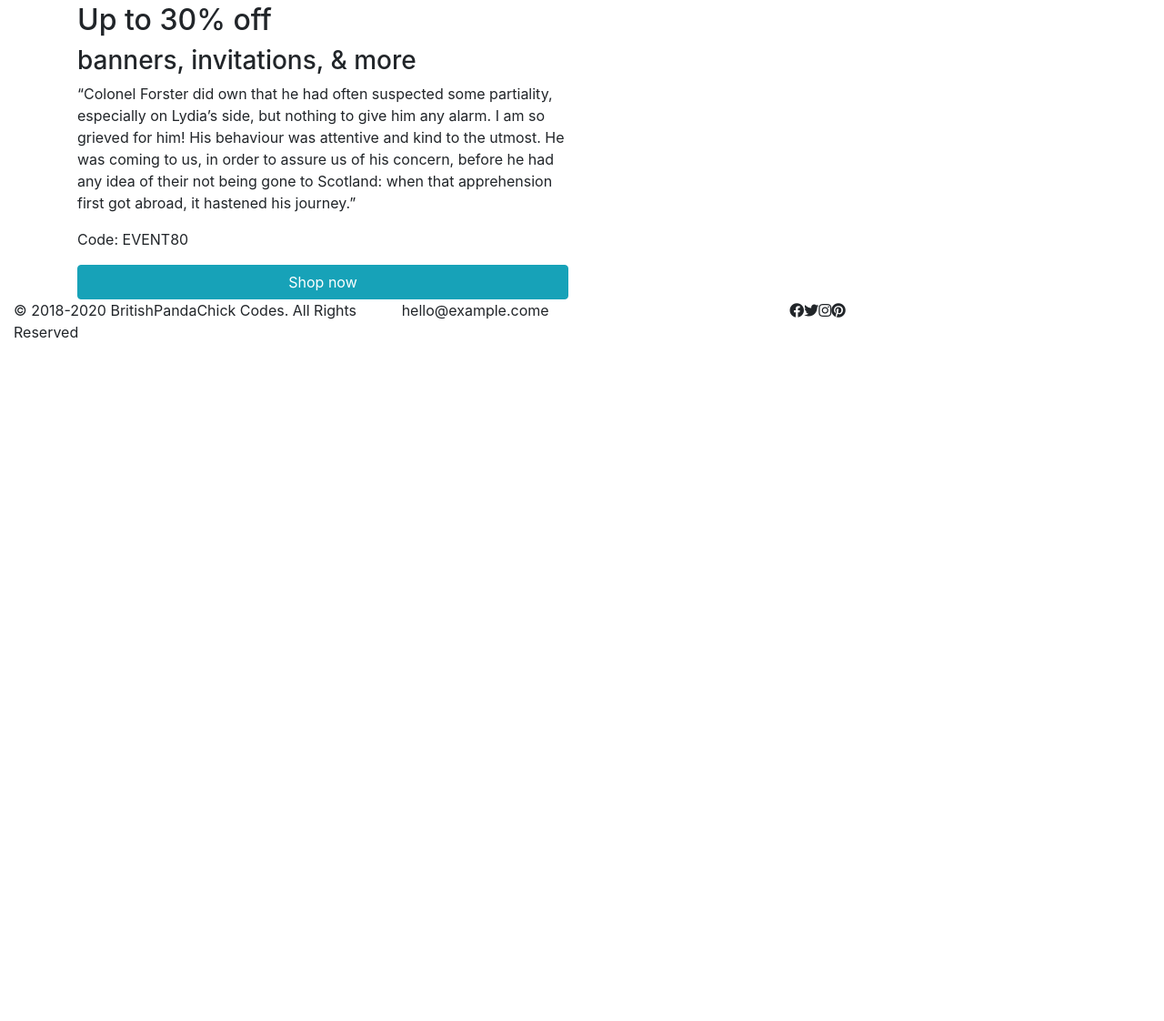
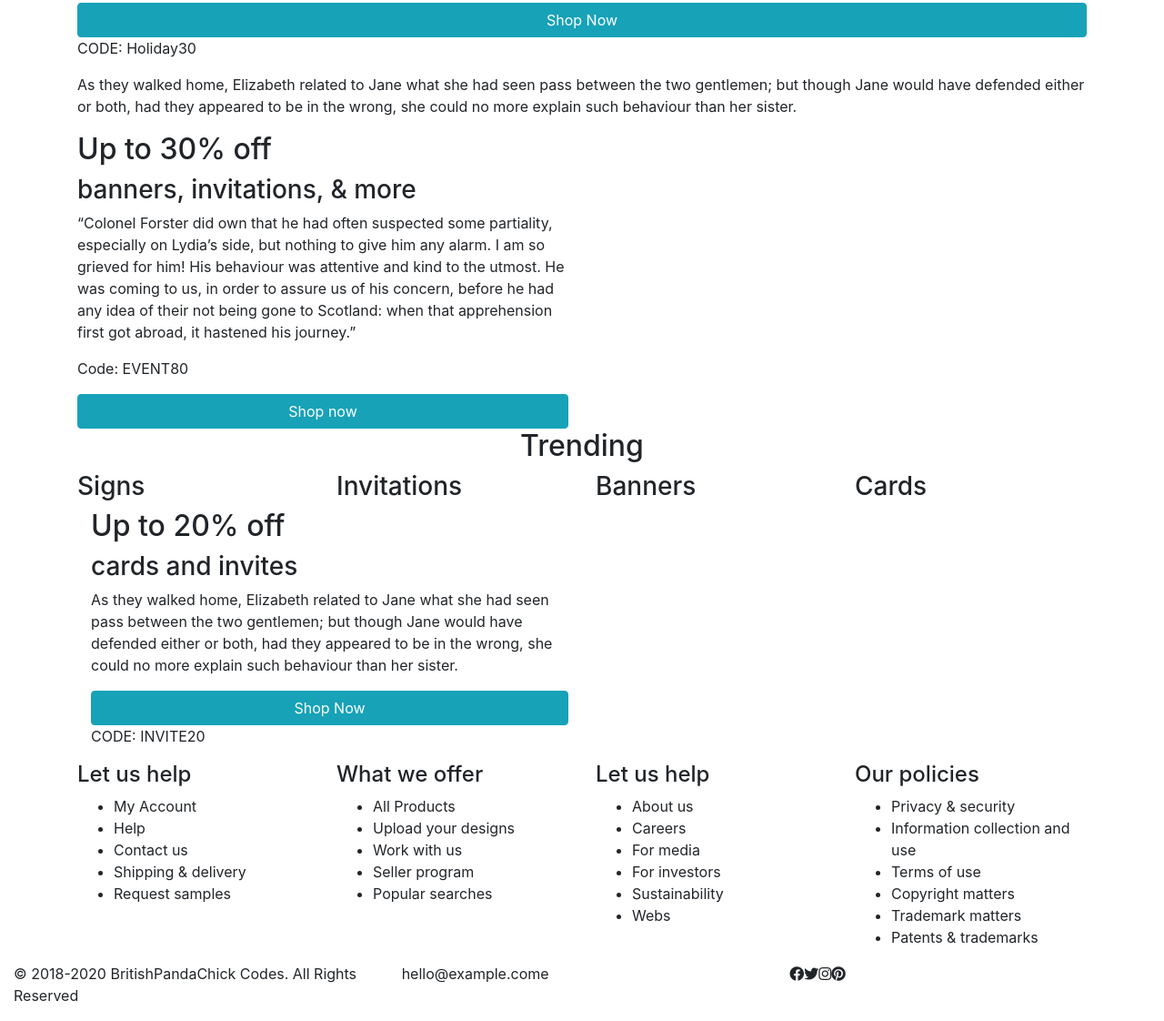
Before and after one commit to BritishPandaChick/30sites-printing-company, a plain HTML site: page index.html in a window 1280 px wide. Shown: the part 295-1417 px from the top of the page at 91% size. Before the commit the page ends 800 px from the top, so only its background shows below. Drawn offline with nearby package versions, Linux system fonts and the light colour scheme.

Commit message:
Add sections for deals, bottom navigation, and trending section. Update header navigation. Start adding section for email

```diff
--- a/index.html
+++ b/index.html
@@ -27,12 +27,18 @@
           <div class="collapse navbar-collapse" id="navbarSupportedContent">
             <form class="form-inline my-2 my-lg-0">
               <input class="form-control mr-sm-2" type="search" placeholder="Search" aria-label="Search">
-              <button class="btn btn-outline-success my-2 my-sm-0" type="submit">Search</button>
+              <button class="btn btn-info my-2 my-sm-0" type="submit">Search</button>
             </form>
 
             <ul class="navbar-nav mr-auto">
-              <li class="nav-item">
-                <a class="nav-link" href="#">All Products</a>
+              <li class="nav-item dropdown">
+                <a class="nav-link dropdown-toggle" href="#" id="allProducts" role="button" data-toggle="dropdown" aria-haspopup="true" aria-expanded="false">All Products</a>
+                <div class="dropdown-menu" aria-labelledby="allProducts">
+                  <a class="dropdown-item" href="#">Promotional Products</a>
+                  <a class="dropdown-item" href="#">Digital Products</a>
+                  <a class="dropdown-item" href="#">Gifts</a>
+
+                </div>
               </li>
 
               <li class="nav-item dropdown">
@@ -42,21 +48,9 @@
                 <div class="dropdown-menu" aria-labelledby="navbarDropdown">
                   <a class="dropdown-item" href="#">The Mandalorian</a>
                   <a class="dropdown-item" href="#">Mulan</a>
-                  <a class="dropdown-item" href="#">Cinderella</a>
+                  <a class="dropdown-item" href="#">Cinderella 80th Anniversary</a>
                   <a class="dropdown-item" href="#">Onward</a>
                 </div>
-              </li>
-
-              <li class="nav-item">
-                <a class="nav-link" href="#">Promotional Products</a>
-              </li>
-
-              <li class="nav-item">
-                <a class="nav-link" href="#">Digital Products</a>
-              </li>
-
-              <li class="nav-item">
-                <a class="nav-link" href="#">Gifts</a>
               </li>
 
               <li class="nav-item dropdown">
@@ -74,6 +68,18 @@
                   <a class="dropdown-item" href="#">National Geographic</a>
                 </div>
               </li>
+
+              <li class="nav-item">
+                <a class="nav-link" href="#">Promotional Products</a>
+              </li>
+
+              <li class="nav-item">
+                <a class="nav-link" href="#">Digital Products</a>
+              </li>
+
+              <li class="nav-item">
+                <a class="nav-link" href="#">Gifts</a>
+              </li>
             </ul>
           </div>
         </nav>
@@ -85,6 +91,19 @@
         <div class="container">
           <h2 class="text-center">Christmas in July</h2>
           <p>Soon after their return, a letter was delivered to Miss Bennet; it came from Netherfield. The envelope contained a sheet of elegant, little, hot-pressed paper, well covered with a lady’s fair, flowing hand; and Elizabeth saw her sister’s countenance change as she read it, and saw her dwelling intently on some particular passages. Jane recollected herself soon, and putting the letter away, tried to join with her usual cheerfulness in the general conversation; but Elizabeth felt an anxiety on the subject which drew off her attention even from Wickham; and no sooner had he and his companion taken leave, than a glance from Jane invited her to follow her up stairs. When they had gained their own room, Jane, taking out the letter, said:</p>
+          <button class="btn btn-block btn-info">Shop Now</button>
+          <p><span>CODE:</span> Holiday30</p>
+          <p>As they walked home, Elizabeth related to Jane what she had seen pass between the two gentlemen; but though Jane would have defended either or both, had they appeared to be in the wrong, she could no more explain such behaviour than her sister.</p>
+        </div>
+      </section>
+
+      <section id="email">
+        <div class="container">
+          <form>
+            <div class="row">
+
+            </div>
+          </form>
         </div>
       </section>
 
@@ -98,6 +117,91 @@
               <p>Code: <span>EVENT80</span></p>
               <button class="btn btn-block btn-info">Shop now</button>
             </div>
+          </div>
+        </div>
+      </section>
+
+      <section id="trending">
+        <div class="container">
+          <h2 class="text-center">Trending</h2>
+          <div class="row">
+            <div class="col-sm-12 col-md-3 col-lg-3">
+              <h3>Signs</h3>
+            </div>
+            <div class="col-sm-12 col-md-3 col-lg-3">
+              <h3>Invitations</h3>
+            </div>
+            <div class="col-sm-12 col-md-3 col-lg-3">
+              <h3>Banners</h3>
+            </div>
+            <div class="col-sm-12 col-md-3 col-lg-3">
+              <h3>Cards</h3>
+            </div>
+          </div>
+        </div>
+      </section>
+
+      <section id="second-deal">
+        <div class="container">
+          <div class="col-sm-12 col-md-6 col-lg-6">
+            <h2>Up to 20% off</h2>
+            <h3>cards and invites</h3>
+            <p>As they walked home, Elizabeth related to Jane what she had seen pass between the two gentlemen; but though Jane would have defended either or both, had they appeared to be in the wrong, she could no more explain such behaviour than her sister.</p>
+            <button class="btn btn-block btn-info">Shop Now</button>
+            <p><span>CODE:</span> INVITE20</p>
+          </div>
+        </div>
+      </section>
+
+      <section id="bottom-nav">
+        <div class="container">
+          <div class="row">
+            <div class="col-sm-12 col-md-3 col-lg-3">
+              <h4>Let us help</h4>
+              <ul>
+                <li>My Account</li>
+                <li>Help</li>
+                <li>Contact us</li>
+                <li>Shipping & delivery</li>
+                <li>Request samples</li>
+              </ul>
+            </div>
+
+            <div class="col-sm-12 col-md-3 col-lg-3">
+              <h4>What we offer</h4>
+              <ul>
+                <li>All Products</li>
+                <li>Upload your designs</li>
+                <li>Work with us</li>
+                <li>Seller program</li>
+                <li>Popular searches</li>
+              </ul>
+            </div>
+
+            <div class="col-sm-12 col-md-3 col-lg-3">
+              <h4>Let us help</h4>
+              <ul>
+                <li>About us</li>
+                <li>Careers</li>
+                <li>For media</li>
+                <li>For investors</li>
+                <li>Sustainability</li>
+                <li>Webs</li>
+              </ul>
+            </div>
+
+            <div class="col-sm-12 col-md-3 col-lg-3">
+              <h4>Our policies</h4>
+              <ul>
+                <li>Privacy & security</li>
+                <li>Information collection and use</li>
+                <li>Terms of use</li>
+                <li>Copyright matters</li>
+                <li>Trademark matters</li>
+                <li>Patents & trademarks</li>
+              </ul>
+            </div>
+
           </div>
         </div>
       </section>
```
